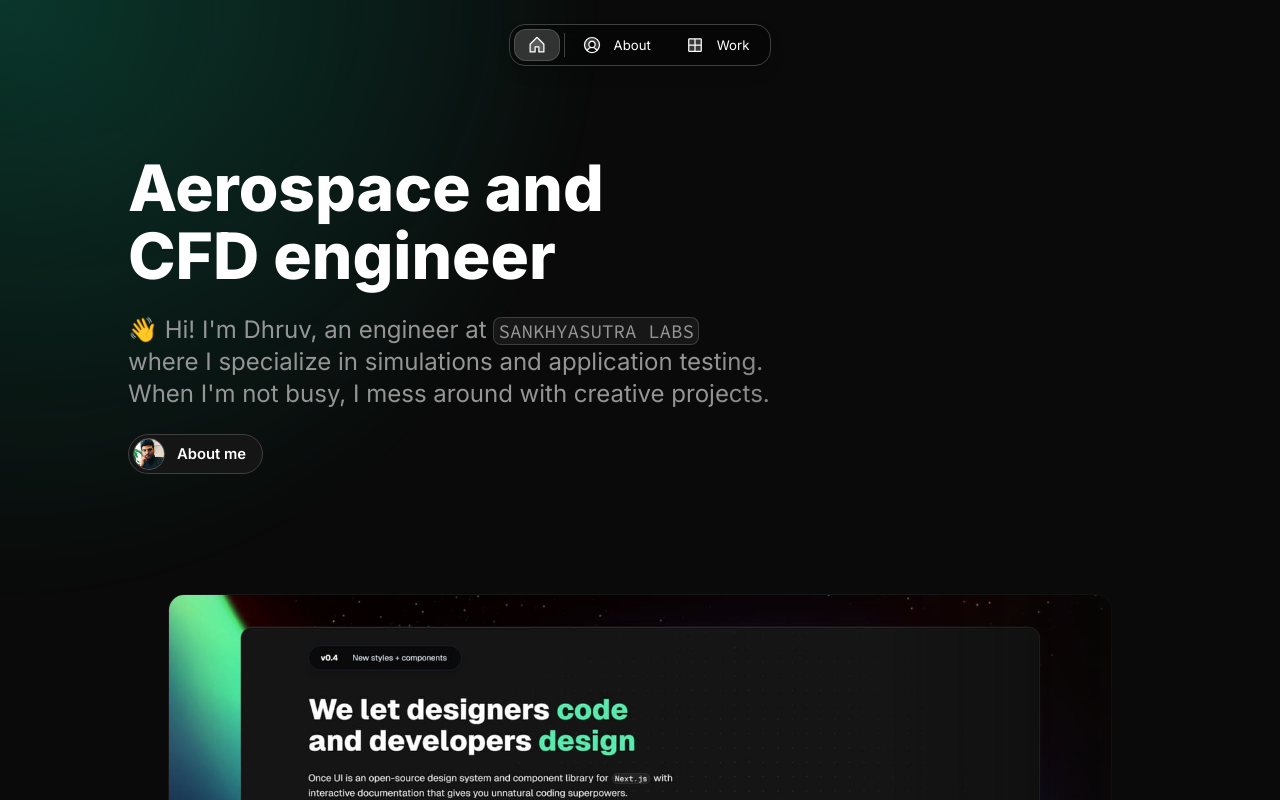
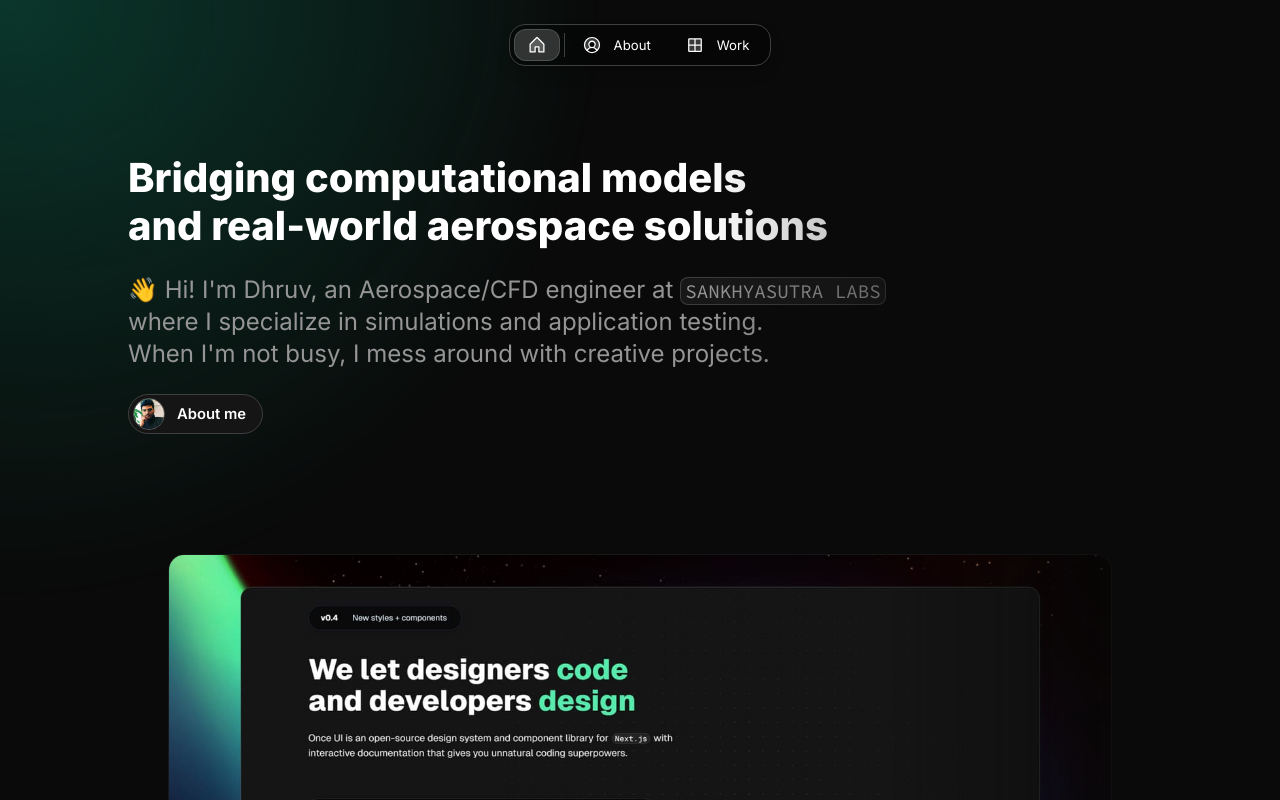
Before and after one commit to dhruvhaldar/portfolio, a Next.js app: page / in a window 1280 px wide. Shown: the top 800 px of the page. Built offline with nearby package versions, Linux system fonts and the light colour scheme.

Commit message:
update page.tsx and content.js

```diff
--- a/src/app/page.tsx
+++ b/src/app/page.tsx
@@ -65,7 +65,7 @@ export default function Home() {
       <Column fillWidth paddingY="l" gap="m">
         <Column maxWidth="s">
           <RevealFx translateY="4" fillWidth horizontal="start" paddingBottom="m">
-            <Heading wrap="balance" variant="display-strong-l">
+            <Heading wrap="balance" variant="display-strong-s">
               {home.headline}
             </Heading>
           </RevealFx>
--- a/src/app/resources/content.js
+++ b/src/app/resources/content.js
@@ -47,10 +47,10 @@ const home = {
   label: "Home",
   title: `${person.name}'s Portfolio`,
   description: `Portfolio website showcasing my work as a ${person.role}`,
-  headline: <>Aerospace and CFD engineer</>,
+  headline: <>Bridging computational models and real-world aerospace solutions</>,
   subline: (
     <>
-      👋 Hi! I'm Dhruv, an engineer at <InlineCode>SANKHYASUTRA LABS</InlineCode> where I specialize in simulations and application testing. When I'm not busy, I mess around with creative projects.
+      👋 Hi! I'm Dhruv, an Aerospace/CFD engineer at <InlineCode>SANKHYASUTRA LABS</InlineCode> where I specialize in simulations and application testing. When I'm not busy, I mess around with creative projects.
     </>
   ),
 };
```
